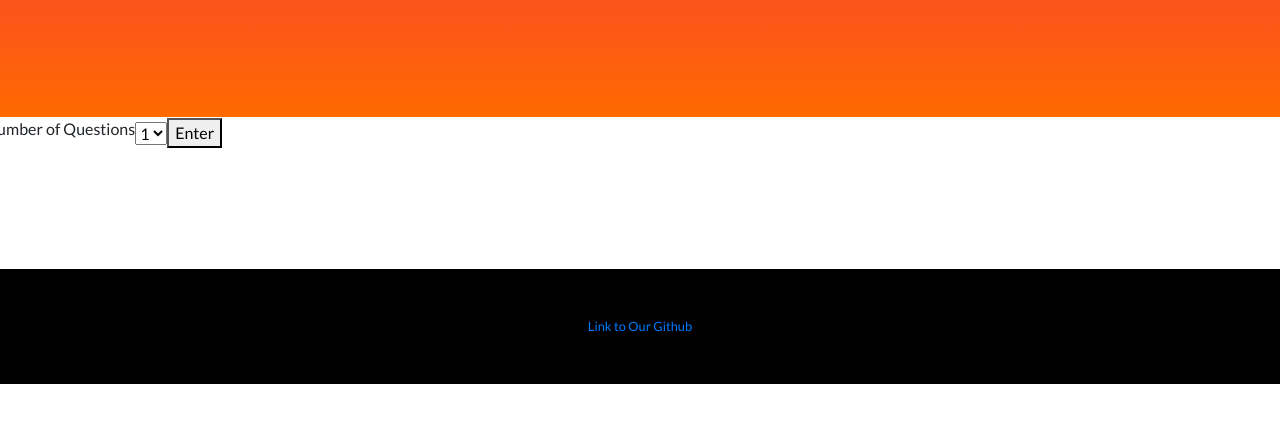
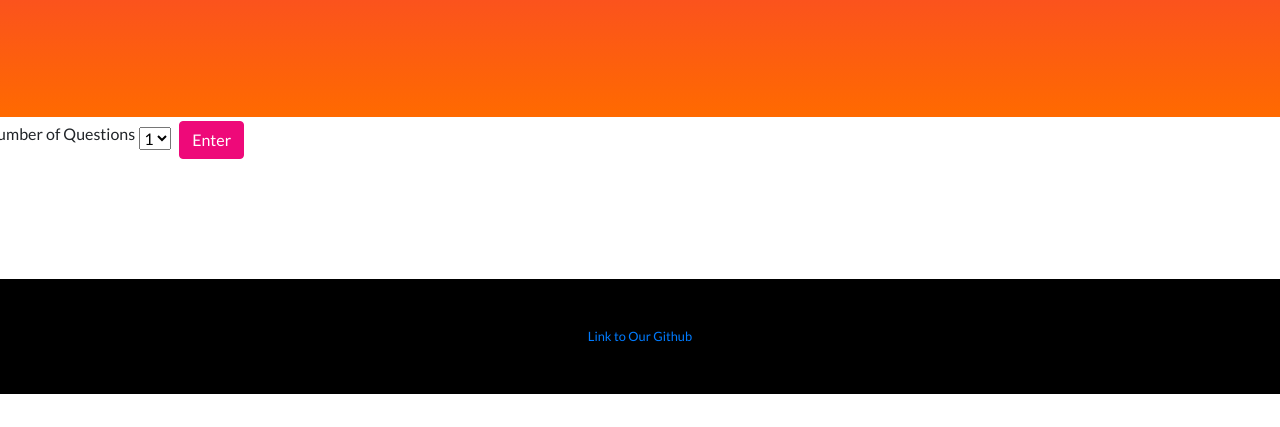
Before and after one commit to CarlArtino/SuperPoll, a website: page public/create_form.html in a window 1280 px wide. Shown: the part 373-800 px from the top of the page. Drawn offline with Linux system fonts and the light colour scheme.

Commit message:
Fix new-form button

```diff
--- a/public/create_form.html
+++ b/public/create_form.html
@@ -61,14 +61,14 @@
         <!-- <button id="q-field" onclick="addQuestionfield()">Add new question field</button> -->
         <div class= "row align-items-center">
             <label for="numOfQuestions">Number of Questions</label>
-            <br />
-            <select name="numOfQuestions" id="numOfQuestions">
+            <br/>
+            <select name="numOfQuestions" id="numOfQuestions" class = "ml-1">
                 <option value="1">1</option>
                 <option value="2">2</option>
                 <option value="3">3</option>
                 <option value="4">4</option>
             </select>
-            <button id="q-field" onclick="addQuestionfield()">Enter</button>
+            <button id="q-field" onclick="addQuestionfield()" class = "btn btn-primary btn-small ml-2 mt-1">Enter</button>
         </div>
         <div class="container column align-items-center">
 
@@ -184,7 +184,7 @@
                 mainContainer.appendChild(container);
                 //create and add  question element
                 var labl = document.createElement("label")
-                labl.innerHTML = "Next Question";
+                labl.innerHTML = "Question:";
 
                 var input1 = document.createElement("input");
                 input1.setAttribute("type", "text");
```
